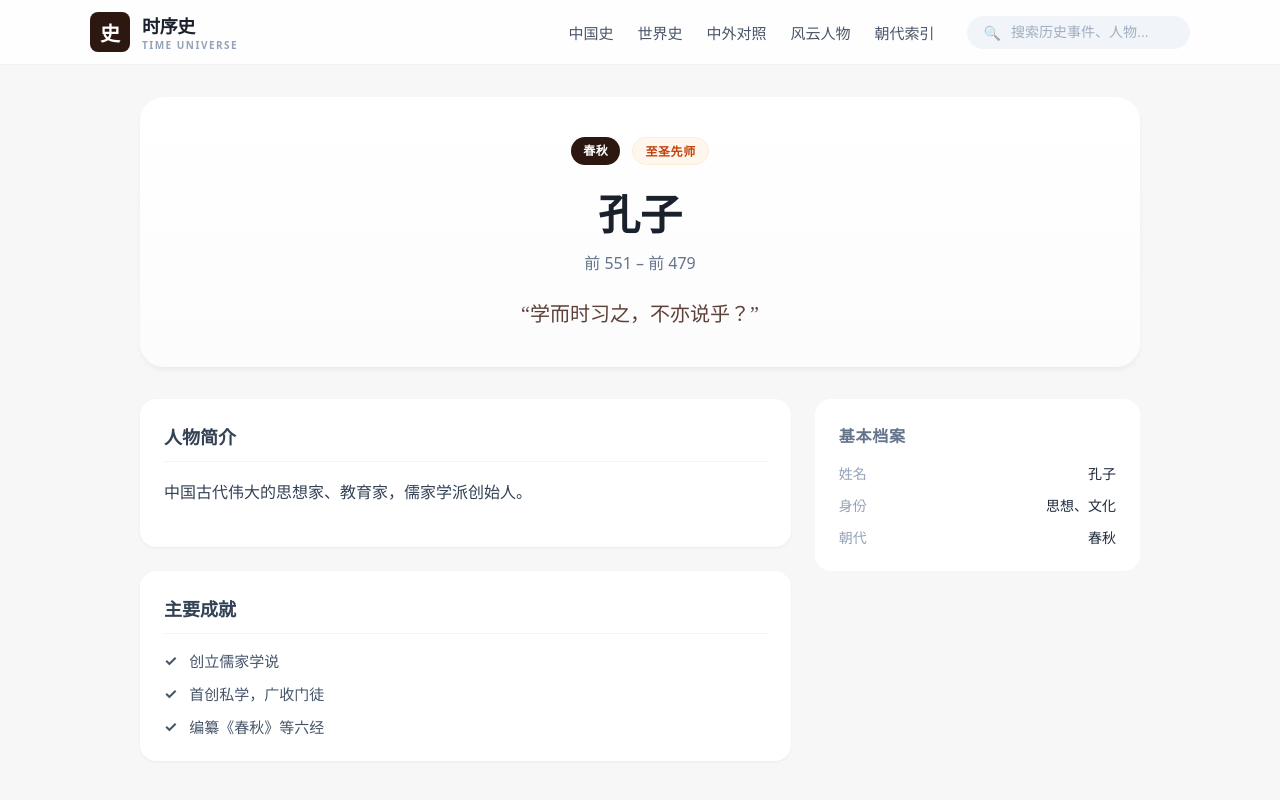
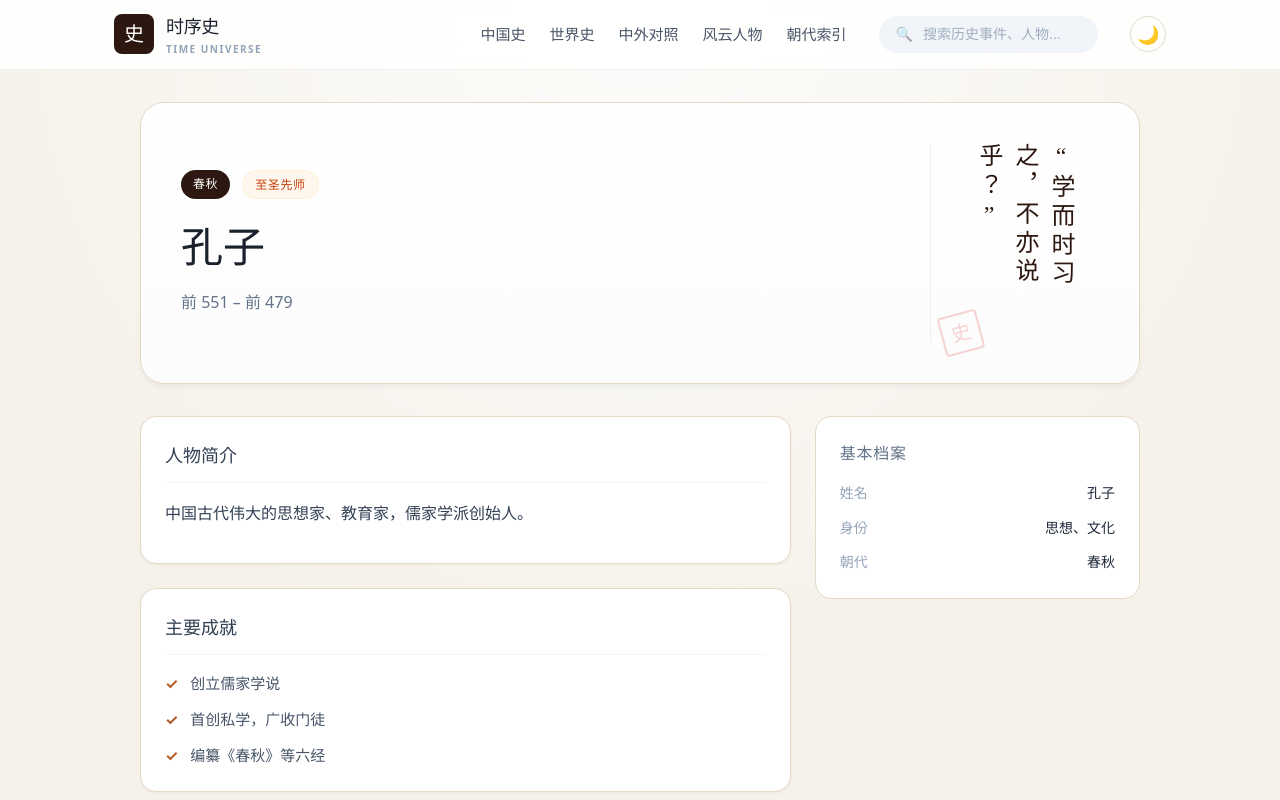
Before and after one commit to shixushi2025/shixushi-web, a Vue app: page /people/3001 in a window 1280 px wide. Shown: the top 800 px of the page. Built offline with nearby package versions, Linux system fonts and the light colour scheme.

Commit message:
feat: add fuzzy search, vertical typography, and dark mode

```diff
--- a/package.json
+++ b/package.json
@@ -9,6 +9,7 @@
     "preview": "vite preview"
   },
   "dependencies": {
+    "fuse.js": "^7.1.0",
     "leaflet": "^1.9.4",
     "marked": "^17.0.1",
     "vue": "^3.5.24",
--- a/src/components/layout/SiteHeader.vue
+++ b/src/components/layout/SiteHeader.vue
@@ -37,19 +37,24 @@
             aria-label="Search history"
           />
         </form>
+
+        <button class="theme-toggle" @click="toggleTheme" aria-label="切换主题">
+          {{ isDark ? '🌞' : '🌙' }}
+        </button>
       </nav>
     </div>
   </header>
 </template>
 
 <script setup lang="ts">
-import { ref, watch } from 'vue';
+import { ref, watch, onMounted } from 'vue';
 import { useRouter, useRoute, RouterLink } from 'vue-router';
 
 const router = useRouter();
 const route = useRoute();
 const q = ref('');
 const isNavOpen = ref(false);
+const isDark = ref(false);
 
 const closeMenu = () => {
   isNavOpen.value = false;
@@ -66,6 +71,24 @@ const toggleMenu = () => {
   isNavOpen.value = !isNavOpen.value;
 };
 
+// Theme Logic
+const toggleTheme = () => {
+  isDark.value = !isDark.value;
+  const theme = isDark.value ? 'dark' : 'light';
+  document.documentElement.setAttribute('data-theme', theme);
+  localStorage.setItem('theme', theme);
+};
+
+onMounted(() => {
+  const savedTheme = localStorage.getItem('theme');
+  const prefersDark = window.matchMedia('(prefers-color-scheme: dark)').matches;
+
+  if (savedTheme === 'dark' || (!savedTheme && prefersDark)) {
+    isDark.value = true;
+    document.documentElement.setAttribute('data-theme', 'dark');
+  }
+});
+
 watch(
   () => route.fullPath,
   () => {
@@ -75,6 +98,25 @@ watch(
 </script>
 
 <style scoped>
+/* Theme Toggle */
+.theme-toggle {
+  background: transparent;
+  border: 1px solid var(--border-soft);
+  border-radius: 50%;
+  width: 36px;
+  height: 36px;
+  display: grid;
+  place-items: center;
+  cursor: pointer;
+  font-size: 18px;
+  color: var(--text-body);
+  transition: all 0.2s;
+}
+.theme-toggle:hover {
+  background: var(--bg-muted);
+  border-color: var(--text-muted);
+}
+
 .header {
   position: sticky;
   top: 0;
--- a/src/main.ts
+++ b/src/main.ts
@@ -2,6 +2,7 @@ import { createApp } from 'vue';
 import App from './App.vue';
 import router from './router';
 
-import './assets/main.css'; // 自己的样式
+import './style.css'; // 全局样式与变量
+import './assets/main.css'; // 其他样式
 
 createApp(App).use(router).mount('#app');
--- a/src/pages/PersonDetail.vue
+++ b/src/pages/PersonDetail.vue
@@ -1,6 +1,7 @@
 <template>
   <section v-if="person" class="page">
     <header class="page-header">
+      <div class="header-main">
         <div class="header-meta">
           <span class="dynasty-badge">{{ person.dynasty }}</span>
           <span v-if="person.title" class="title-badge">{{ person.title }}</span>
@@ -9,8 +10,13 @@
         <p class="years">
           {{ formatYear(person.birthYear) }} – {{ formatYear(person.deathYear) }}
         </p>
-      <div v-if="person.quote" class="quote-box">
+      </div>
+
+      <div v-if="person.quote" class="quote-container">
+        <div class="quote-vertical">
           “{{ person.quote }}”
+        </div>
+        <div class="seal-mark">史</div>
       </div>
     </header>
 
@@ -123,14 +129,27 @@ function formatYear(year?: number) {
   background: #fff;
   border-radius: 24px;
   padding: 40px;
-  text-align: center;
   border: 1px solid var(--border-soft);
   background: linear-gradient(to bottom, #fff, #fcfcfc);
   box-shadow: 0 4px 6px -1px rgba(0, 0, 0, 0.05);
+  display: flex;
+  justify-content: space-between;
+  align-items: center;
+  gap: 32px;
+  overflow: hidden;
+  min-height: 200px;
 }
+
+.header-main {
+  display: flex;
+  flex-direction: column;
+  align-items: flex-start;
+  text-align: left;
+  flex: 1;
+}
+
 .header-meta {
   display: flex;
-  justify-content: center;
   gap: 12px;
   margin-bottom: 16px;
 }
@@ -160,15 +179,72 @@ h1 {
   font-size: 16px;
   color: #64748b;
   font-variant-numeric: tabular-nums;
-  margin: 0 0 24px;
+  margin: 0;
 }
-.quote-box {
-  display: inline-block;
+
+/* Vertical Quote */
+.quote-container {
+  position: relative;
+  padding-right: 20px;
+  padding-left: 40px;
+  border-left: 1px solid rgba(0,0,0,0.05);
+  display: flex;
+  align-items: center;
+}
+
+.quote-vertical {
+  writing-mode: vertical-rl;
+  text-orientation: upright;
+  font-size: 24px;
+  color: #2c1810;
+  font-family: "Kaiti SC", "STKaiti", "KaiTi", serif;
+  line-height: 1.5;
+  letter-spacing: 0.2em;
+  max-height: 200px;
+}
+
+.seal-mark {
+  position: absolute;
+  bottom: -10px;
+  left: 10px;
+  width: 40px;
+  height: 40px;
+  border: 2px solid #d63031;
+  color: #d63031;
+  border-radius: 4px;
+  display: grid;
+  place-items: center;
+  font-family: "Songti SC", serif;
+  font-weight: bold;
+  opacity: 0.2;
   font-size: 20px;
-  color: #5d4037;
-  font-family: "Kaiti SC", "KaiTi", serif;
-  position: relative;
-  padding: 0 20px;
+  transform: rotate(-15deg);
+}
+
+@media (max-width: 768px) {
+  .page-header {
+    flex-direction: column;
+    text-align: center;
+    padding: 24px;
+  }
+  .header-main {
+    align-items: center;
+    width: 100%;
+  }
+  .quote-container {
+    border-left: none;
+    border-top: 1px solid rgba(0,0,0,0.05);
+    padding: 24px 0 0;
+    width: 100%;
+    justify-content: center;
+  }
+  .quote-vertical {
+    writing-mode: horizontal-tb;
+    font-size: 20px;
+  }
+  .seal-mark {
+    display: none;
+  }
 }
 
 /* Grid Layout */
--- a/src/pages/Search.vue
+++ b/src/pages/Search.vue
@@ -85,6 +85,7 @@
 <script setup lang="ts">
 import { computed } from 'vue';
 import { useRoute, RouterLink } from 'vue-router';
+import Fuse from 'fuse.js';
 import { events } from '@/data/events';
 import peopleData from '@/data/people.json';
 import { eras } from '@/data/eras';
@@ -93,31 +94,49 @@ import { formatEventTime, getEraName } from '@/utils/formatters';
 const route = useRoute();
 const query = computed(() => (route.query.q as string || '').trim());
 
+// 配置 Fuse
+const peopleFuse = new Fuse(peopleData, {
+  keys: [
+    { name: 'name', weight: 2 },
+    { name: 'title', weight: 1.5 },
+    { name: 'summary', weight: 1 },
+    'achievements'
+  ],
+  threshold: 0.3,
+});
+
+const eraFuse = new Fuse(eras, {
+  keys: [
+    { name: 'name', weight: 2 },
+    'summary'
+  ],
+  threshold: 0.3,
+});
+
+const eventFuse = new Fuse(events, {
+  keys: [
+    { name: 'title', weight: 2 },
+    { name: 'summary', weight: 1.2 },
+    'background',
+    'process'
+  ],
+  threshold: 0.3,
+});
+
 // 搜索逻辑
 const matchedPeople = computed(() => {
   if (!query.value) return [];
-  const q = query.value.toLowerCase();
-  return peopleData.filter(p =>
-    p.name.includes(q) ||
-    p.title?.includes(q) ||
-    p.achievements?.some(a => a.includes(q))
-  );
+  return peopleFuse.search(query.value).map(r => r.item);
 });
 
 const matchedEras = computed(() => {
   if (!query.value) return [];
-  const q = query.value.toLowerCase();
-  return eras.filter(e => e.name.includes(q));
+  return eraFuse.search(query.value).map(r => r.item);
 });
 
 const matchedEvents = computed(() => {
   if (!query.value) return [];
-  const q = query.value.toLowerCase();
-  return events.filter(e =>
-    e.title.includes(q) ||
-    e.summary?.includes(q) ||
-    getEraName(e.eraSlug).includes(q)
-  );
+  return eventFuse.search(query.value).map(r => r.item);
 });
 
 const totalCount = computed(() => matchedPeople.value.length + matchedEras.value.length + matchedEvents.value.length);
--- a/src/style.css
+++ b/src/style.css
@@ -9,6 +9,7 @@
   --brand: #b35b2a;
   --brand-dark: #8a421a;
   --accent: #3f5d7d;
+
   font-family: 'Noto Serif SC', 'Songti SC', 'Source Han Serif SC', 'PingFang SC',
     'Microsoft YaHei', serif;
   line-height: 1.6;
@@ -17,6 +18,20 @@
   text-rendering: optimizeLegibility;
   -webkit-font-smoothing: antialiased;
   -moz-osx-font-smoothing: grayscale;
+}
+
+/* 深色模式变量覆盖 */
+[data-theme="dark"] {
+  --bg-page: #18181b; /* Zinc 900 */
+  --bg-card: #27272a; /* Zinc 800 */
+  --bg-muted: #3f3f46; /* Zinc 700 */
+  --border-soft: #3f3f46;
+  --text-strong: #f4f4f5; /* Zinc 100 */
+  --text-body: #d4d4d8; /* Zinc 300 */
+  --text-muted: #a1a1aa; /* Zinc 400 */
+  --brand: #f79944; /* Brighter orange */
+  --brand-dark: #c2410c;
+  --accent: #60a5fa; /* Blue 400 */
 }
 
 *,
@@ -30,11 +45,17 @@ body {
   background: var(--bg-page);
   color: var(--text-body);
   min-height: 100vh;
+  transition: background-color 0.3s, color 0.3s; /* 平滑切换 */
 }
 
 a {
   color: inherit;
   text-decoration: none;
+  transition: color 0.2s;
+}
+
+a:hover {
+  color: var(--brand);
 }
 
 a:focus-visible {
@@ -49,6 +70,7 @@ img {
 
 #app {
   min-height: 100vh;
+  background: var(--bg-page); /* Ensure app bg matches */
 }
 
 h1,
```
Lines whose indentation alone changed are shown as unchanged.
